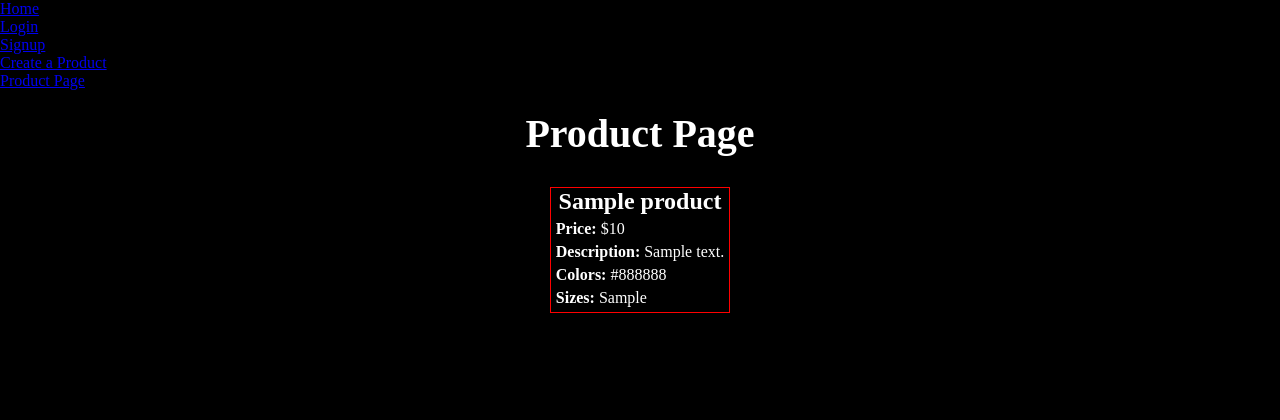
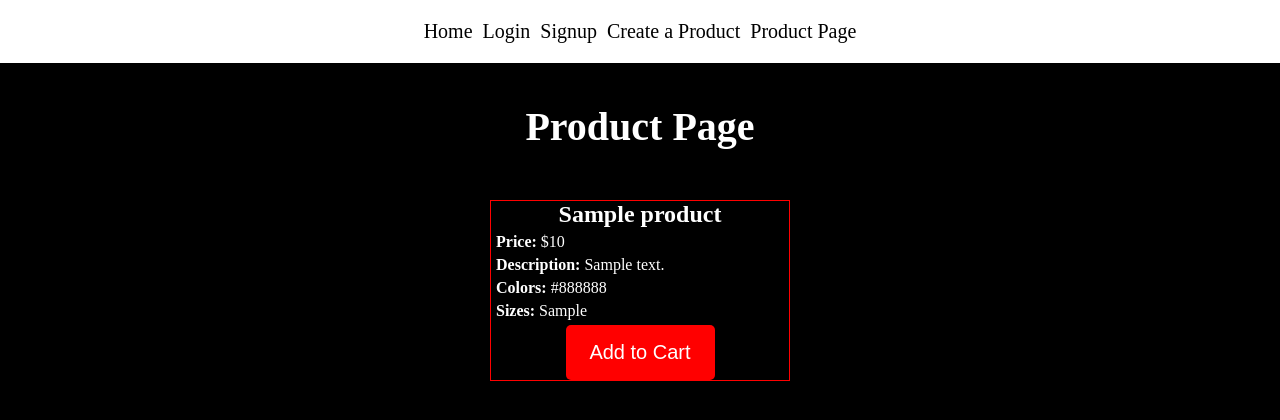
Before and after one commit to mhamaday06/marketplace_final_CSET180, a Flask app: page /product_page in a window 1280 px wide. Shown: the top 420 px of the page. Run offline with Flask 3, Linux system fonts and the light colour scheme; tables that the repository leaves empty hold one stand-in row (values such as "Sample post").

Commit message:
fixed styling for products page

```diff
--- a/templates/product_page.html
+++ b/templates/product_page.html
@@ -17,6 +17,33 @@
     body {
         background-color: black;
         color: white;
+    }
+
+    nav {
+        display: flex;
+        justify-content: center;
+        align-items: center;
+        background-color: white;
+        margin-bottom: 20px;
+    }
+
+    nav ul {
+        list-style-type: none;
+        display: flex;
+        gap: 10px;
+        text-decoration: none;
+        padding: 20px;
+    }
+
+    nav ul li {
+        display: flex;
+        flex-direction: column;
+        font-size: 20px;
+    }
+
+    nav ul li a {
+        text-decoration: none;
+        color: black;
     }
 
     h1 {
@@ -57,17 +84,19 @@
 
     .div-content {
         display: flex;
-        width: 90%;
-        padding: 10px;
+        flex-wrap: wrap;
         justify-content: center;
-        align-items: center;
-        gap: 10px;
+        gap: 20px;
+        padding: 20px;
     }
 
     .product-card {
         display: flex;
         flex-direction: column;
         border: 1px red solid;
+        width: 300px; /* set a fixed width */
+        margin: 10px; /* consistent spacing */
+        justify-content: space-between; /* helps align "Add to Cart" at the bottom */
     }
 
     .product-card h2 {
@@ -77,6 +106,11 @@
 
     .product-card p {
         padding: 0px 5px 5px 5px;
+    }
+
+    .product-card button {
+        width: 50%;
+        margin: 0 auto;
     }
 
 </style>
@@ -104,14 +138,6 @@
 
 <script>
     document.addEventListener("DOMContentLoaded", function() {
-        // info for each product
-        const product_titles = document.querySelectorAll("title")
-        const categories = document.querySelectorAll("category")
-        const descriptions = document.querySelectorAll("description")
-        const images = document.querySelectorAll("img")
-        const prices = document.querySelectorAll("price")
-        const sizes = document.querySelectorAll("sizes")
-
         async function loadProducts() {
             const res = await fetch("/api/get_products");
             const data = await res.json();
@@ -127,12 +153,15 @@
                     <p><strong>Description:</strong> ${product.description}</p>
                     <p><strong>Colors:</strong> ${product.colors}</p>
                     <p><strong>Sizes:</strong> ${product.sizes}</p>
+                    <button id="add-cart-btn">Add to Cart</button>
                 `;
                 container.appendChild(div);
             });
         }
 
         loadProducts();
+
+
     })
 </script>
 
```
Also changed, not shown: templates/login.html (+27 -0 lines), templates/product_creation.html (+27 -0 lines), templates/signup.html (+27 -0 lines).
